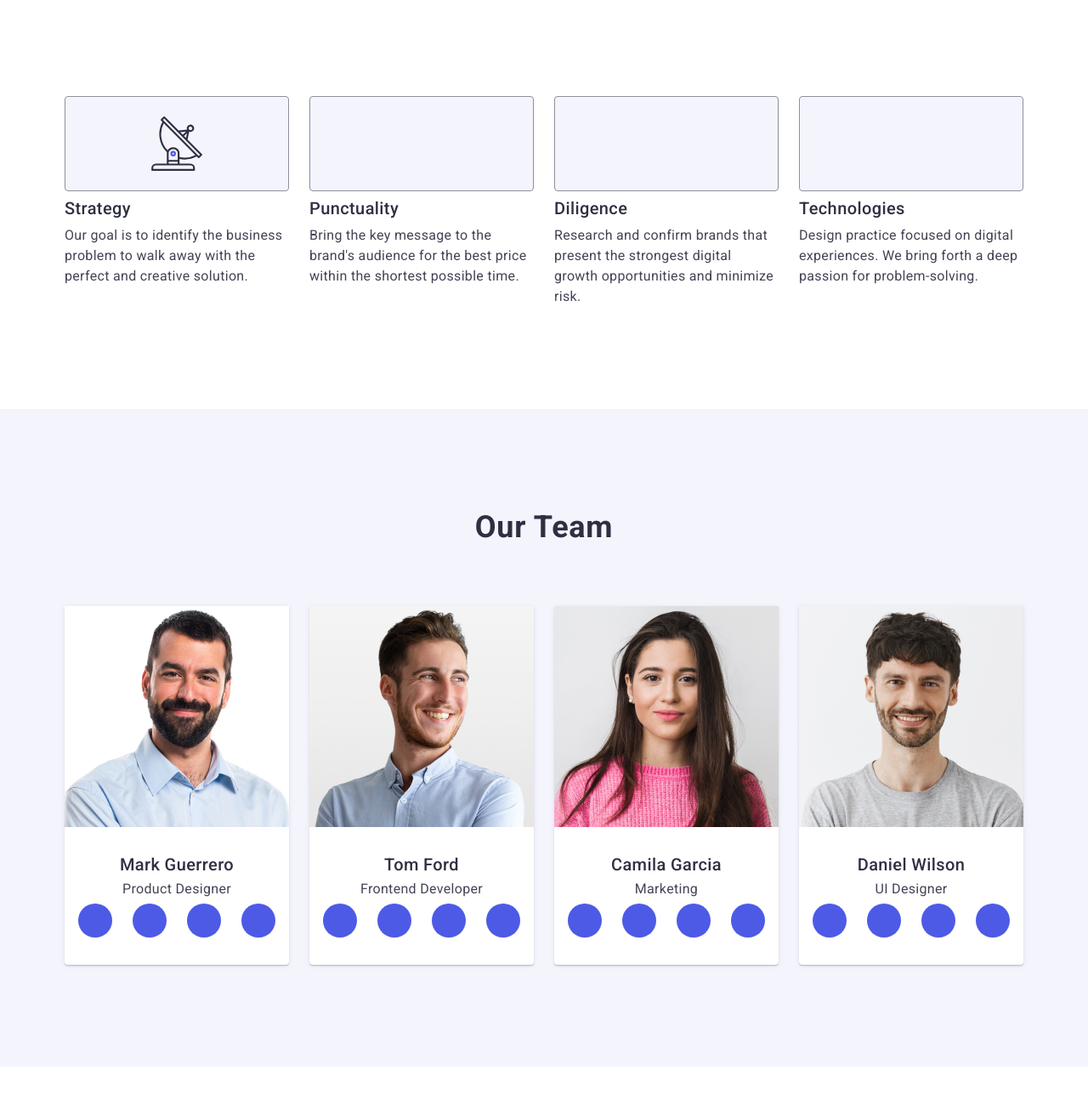
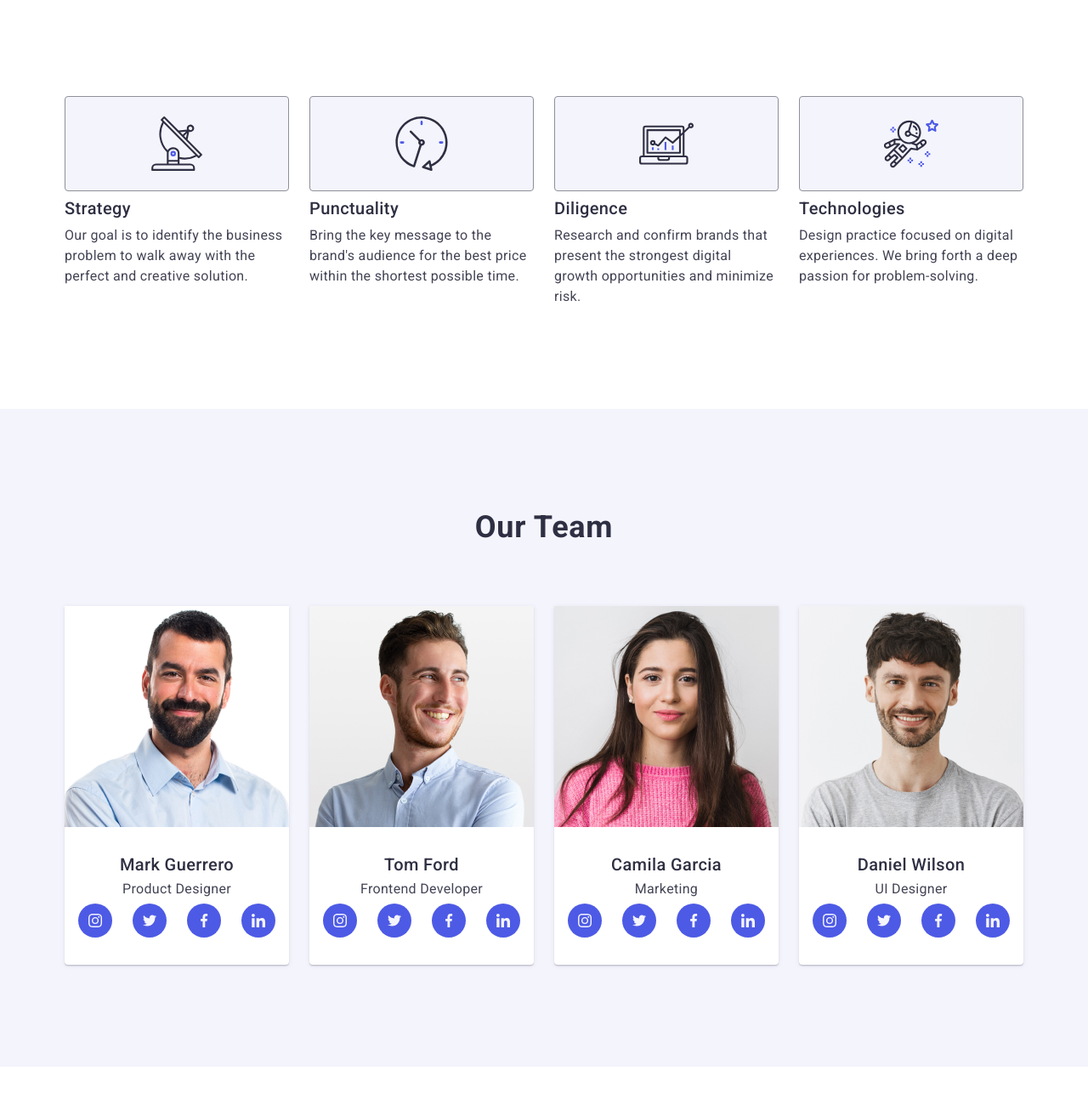
Before and after one commit to dmitryyyan/goit-markup-hw-04, a plain HTML site: page index.html in a window 1280 px wide. Shown: the part 680-1980 px from the top of the page at 85% size. Drawn offline with nearby package versions, Linux system fonts and the light colour scheme.

Commit message:
Update index.html

```diff
--- a/index.html
+++ b/index.html
@@ -66,7 +66,7 @@
                     <li class="listok">
                         <div class="icon-bcn">
                             <svg  width="64" height="64" class="icon">
-								<use href="#icon-clock"></use>
+								<use href="./images/icons.svg#icon-clock"></use>
 							</svg>
                         </div>
                         <h3 class="features-list-title">Punctuality</h3>
@@ -76,7 +76,7 @@
                     <li class="listok">
                         <div class="icon-bcn">
                             <svg  width="64" height="64" class="icon">
-								<use href="#icon-diagram"></use>
+								<use href="./images/icons.svg#icon-diagram"></use>
 							</svg>
                         </div>
                         <h3 class="features-list-title">Diligence</h3>
@@ -87,7 +87,7 @@
                     <li class="listok">
                         <div class="icon-bcn">
                            <svg  width="64" height="64" class="icon">
-								<use href="#icon-astronaut"></use>
+								<use href="./images/icons.svg#icon-astronaut"></use>
 							</svg>
                         </div>
                         <h3 class="features-list-title">Technologies</h3>
@@ -110,22 +110,22 @@
                         <ul class="social-links">
                             <li class="icon-menu"><a class="traling-icon" href="">
                                 <svg width="16" height="16" class="social-links-icon">
-                                    <use href="#icon-instagram"></use>
+                                    <use href="./images/icons.svg#icon-instagram"></use>
                                 </svg>
                             </a></li>
                             <li class="icon-menu"><a class="traling-icon" href="">
                                 <svg width="16" height="16" class="social-links-icon">
-                                    <use href="#icon-twitter"></use>
+                                    <use href="./images/icons.svg#icon-twitter"></use>
                                 </svg>
                             </a></li>
                             <li class="icon-menu"><a class="traling-icon" href="">
                                 <svg width="16" height="16" class="social-links-icon">
-                                    <use href="#icon-facebook"></use>
+                                    <use href="./images/icons.svg#icon-facebook"></use>
                                 </svg>
                             </a></li>
                             <li class="icon-menu"><a class="traling-icon" href="">
                                 <svg width="16" height="16" class="social-links-icon">
-                                    <use href="#icon-linkedin"></use>
+                                    <use href="./images/icons.svg#icon-linkedin"></use>
                                 </svg>
                             </a></li>
                         </ul>
@@ -138,22 +138,22 @@
                             <ul class="social-links">
                                 <li class="icon-menu"><a class="traling-icon" href="">
                                     <svg width="16" height="16" class="social-links-icon">
-                                        <use href="#icon-instagram"></use>
+                                        <use href="./images/icons.svg#icon-instagram"></use>
                                     </svg>
                                 </a></li>
                                 <li class="icon-menu"><a class="traling-icon" href="">
                                     <svg width="16" height="16" class="social-links-icon">
-                                        <use href="#icon-twitter"></use>
+                                        <use href="./images/icons.svg#icon-twitter"></use>
                                     </svg>
                                 </a></li>
                                 <li class="icon-menu"><a class="traling-icon" href="">
                                     <svg width="16" height="16" class="social-links-icon">
-                                        <use href="#icon-facebook"></use>
+                                        <use href="./images/icons.svg#icon-facebook"></use>
                                     </svg>
                                 </a></li>
                                 <li class="icon-menu"><a class="traling-icon" href="">
                                     <svg width="16" height="16" class="social-links-icon">
-                                        <use href="#icon-linkedin"></use>
+                                        <use href="./images/icons.svg#icon-linkedin"></use>
                                     </svg>
                                 </a></li>
                             </ul>
@@ -166,22 +166,22 @@
                         <ul class="social-links">
                             <li class="icon-menu"><a class="traling-icon" href="">
                                 <svg width="16" height="16" class="social-links-icon">
-                                    <use href="#icon-instagram"></use>
+                                    <use href="./images/icons.svg#icon-instagram"></use>
                                 </svg>
                             </a></li>
                             <li class="icon-menu"><a class="traling-icon" href="">
                                 <svg width="16" height="16" class="social-links-icon">
-                                    <use href="#icon-twitter"></use>
+                                    <use href="./images/icons.svg#icon-twitter"></use>
                                 </svg>
                             </a></li>
                             <li class="icon-menu"><a class="traling-icon" href="">
                                 <svg width="16" height="16" class="social-links-icon">
-                                    <use href="#icon-facebook"></use>
+                                    <use href="./images/icons.svg#icon-facebook"></use>
                                 </svg>
                             </a></li>
                             <li class="icon-menu"><a class="traling-icon" href="">
                                 <svg width="16" height="16" class="social-links-icon">
-                                    <use href="#icon-linkedin"></use>
+                                    <use href="./images/icons.svg#icon-linkedin"></use>
                                 </svg>
                             </a></li>
                         </ul>
@@ -195,22 +195,22 @@
                             <ul class="social-links">
                                 <li class="icon-menu"><a class="traling-icon" href="">
                                     <svg width="16" height="16" class="social-links-icon">
-                                        <use href="#icon-instagram"></use>
+                                        <use href="./images/icons.svg#icon-instagram"></use>
                                     </svg>
                                 </a></li>
                                 <li class="icon-menu"><a class="traling-icon" href="">
                                     <svg width="16" height="16" class="social-links-icon">
-                                        <use href="#icon-twitter"></use>
+                                        <use href="./images/icons.svg#icon-twitter"></use>
                                     </svg>
                                 </a></li>
                                 <li class="icon-menu"><a class="traling-icon" href="">
                                     <svg width="16" height="16" class="social-links-icon">
-                                        <use href="#icon-facebook"></use>
+                                        <use href="./images/icons.svg#icon-facebook"></use>
                                     </svg>
                                 </a></li>
                                 <li class="icon-menu"><a class="traling-icon" href="">
                                     <svg width="16" height="16" class="social-links-icon">
-                                        <use href="#icon-linkedin"></use>
+                                        <use href="./images/icons.svg#icon-linkedin"></use>
                                     </svg>
                                 </a></li>
                             </ul>
@@ -316,22 +316,22 @@
                 <ul class="social-links">
                     <li class="icon-menu"><a class="traling-icon foot" href="">
                         <svg width="24" height="24" class="social-links-icon">
-                            <use href="#icon-instagram"></use>
+                            <use href="./images/icons.svg#icon-instagram"></use>
                         </svg>
                     </a></li>
                     <li class="icon-menu"><a class="traling-icon foot" href="">
                         <svg width="24" height="24" class="social-links-icon">
-                            <use href="#icon-twitter"></use>
+                            <use href="./images/icons.svg#icon-twitter"></use>
                         </svg>
                     </a></li>
                     <li class="icon-menu"><a class="traling-icon foot" href="">
                         <svg width="24" height="24" class="social-links-icon">
-                            <use href="#icon-facebook"></use>
+                            <use href="./images/icons.svg#icon-facebook"></use>
                         </svg>
                     </a></li>
                     <li class="icon-menu"><a class="traling-icon foot" href="">
                         <svg width="24" height="24" class="social-links-icon">
-                            <use href="#icon-linkedin"></use>
+                            <use href="./images/icons.svg#icon-linkedin"></use>
                         </svg>
                     </a></li>
                 </ul>
```
